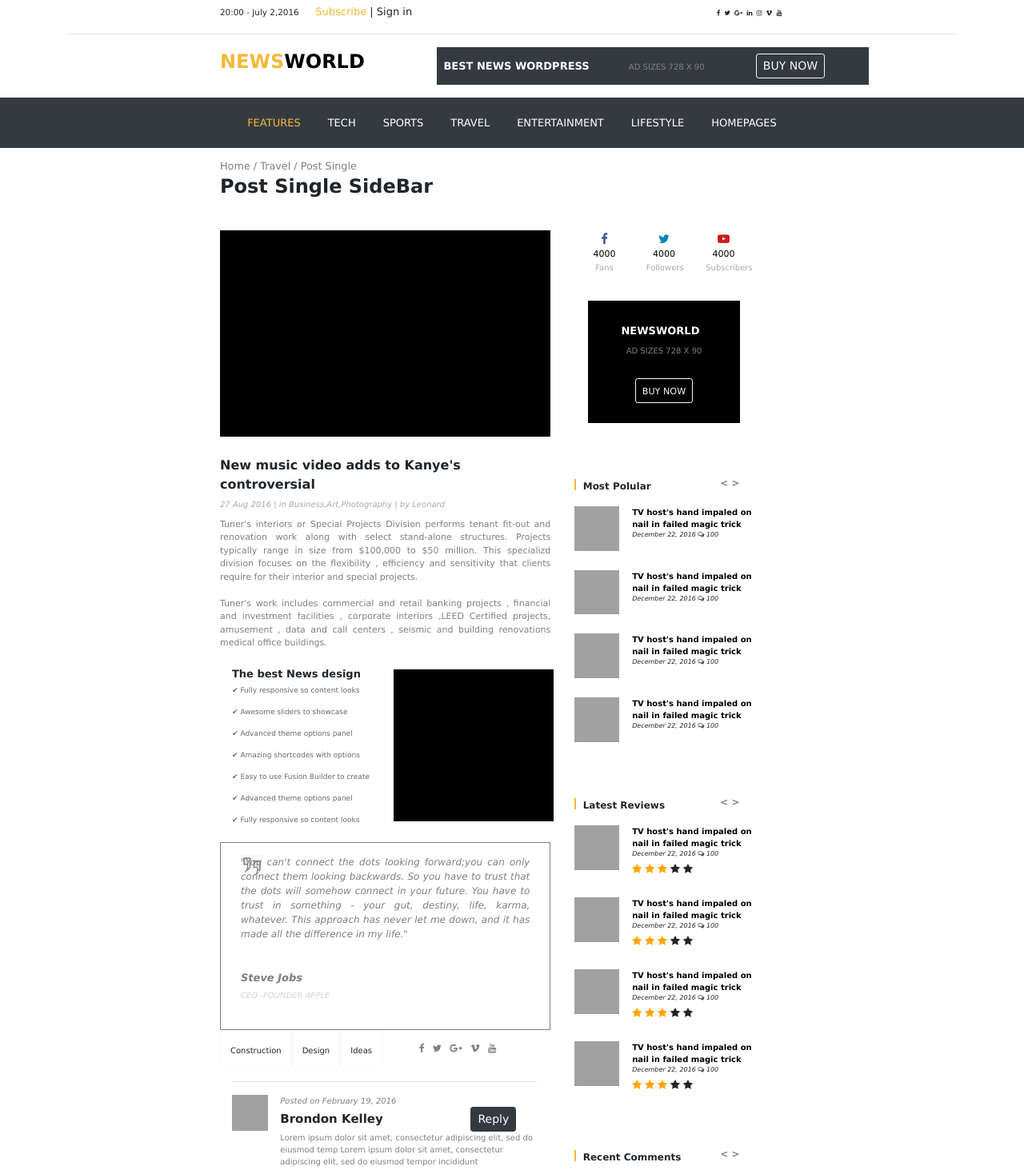
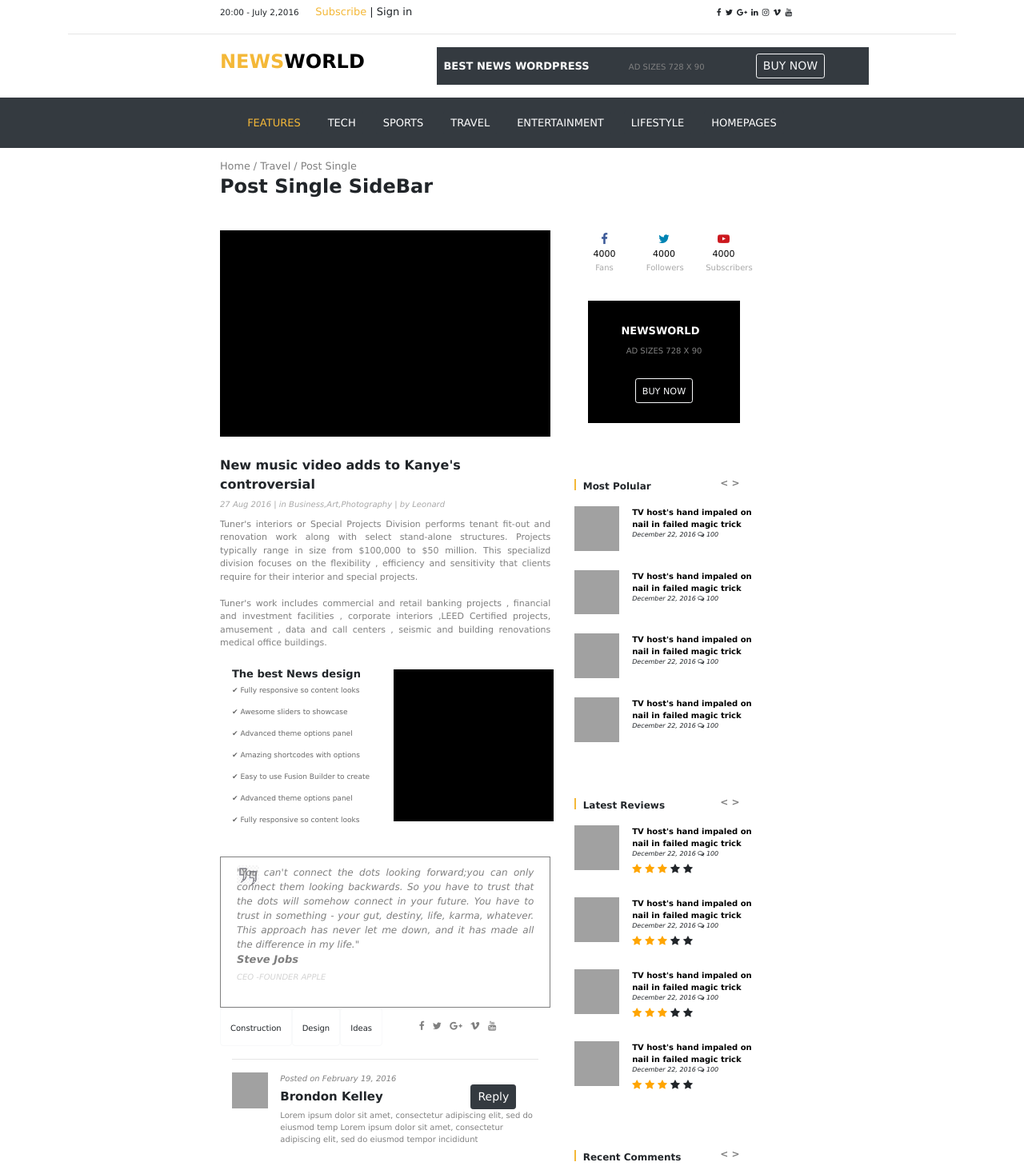
Before and after one commit to zaidishahbaz/Testwebsite.github.io, a plain HTML site: page index.html in a window 1280 px wide. Shown: the top 1463 px of the page at 80% size. Drawn offline with nearby package versions, Linux system fonts and the light colour scheme.

Commit message:
Normal Edits

```diff
--- a/index.html
+++ b/index.html
@@ -39,15 +39,15 @@
 
           <div class="col-sm-4 ">
                &#160; &#160; &#160; &#160; &#160;
-      <i class="fa fa-facebook" style="font-size:8px"></i>
-              <i class="fa fa-twitter" style="font-size:8px"></i>
-              <i class="fa fa-google-plus" style="font-size:8px"></i>
-              <i class="fa fa-linkedin" style="font-size:8px"></i>
+      <i class="fa fa-facebook" style="font-size:10px"></i>
+              <i class="fa fa-twitter" style="font-size:10px"></i>
+              <i class="fa fa-google-plus" style="font-size:10px"></i>
+              <i class="fa fa-linkedin" style="font-size:10px"></i>
 
-                <i class="fa fa-instagram" style="font-size:8px"></i>
-              <i class="fa fa-vimeo" style="font-size:8px"></i>
+                <i class="fa fa-instagram" style="font-size:10px"></i>
+              <i class="fa fa-vimeo" style="font-size:10px"></i>
 
-              <i class="fa fa-youtube" style="font-size:8px"></i>
+              <i class="fa fa-youtube" style="font-size:10px"></i>
 
           </div>
 
@@ -215,7 +215,7 @@
 
     <div class="col-3">
     <br>
-    <img class="img-responsive101" src="video.png " >
+    <img class="img-responsive101" src="video.png " ><br><br>
 
     </div>
 
@@ -227,7 +227,7 @@
       <div class="fontfont"><font color="black">
         "You can't connect the dots looking forward;you can only connect them looking backwards. So you have to trust that the dots will somehow connect in your future. You have to trust in something
         - your gut, destiny, life, karma, whatever. This approach has never let me down, and it has made all the difference in my life."</font></div>
-        <br><br>
+
         <font size="2px" color="Black" >
             <strong>Steve Jobs</strong>
 
--- a/style.css
+++ b/style.css
@@ -47,7 +47,7 @@ body {
     margin-top: 20px;
     box-sizing: content-box;
 
-    padding: 25px;
+    padding: 20px;
     border: 0.05px solid grey;
     text-align: justify;
 
```
